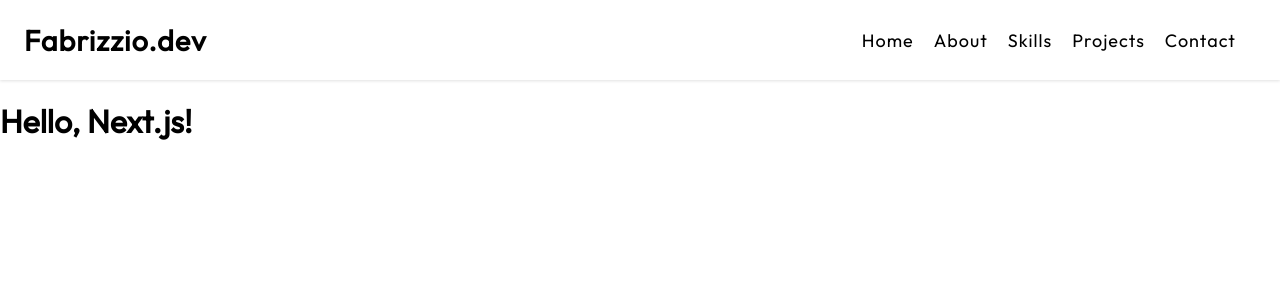
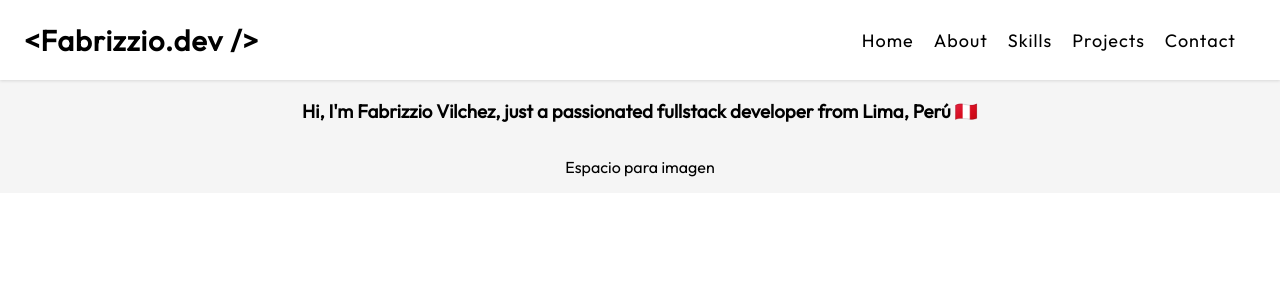
Before and after one commit to Fabrizzio20k/PORTFOLIO, a Next.js app: page / in a window 1280 px wide. Shown: the top 300 px of the page. Built offline with nearby package versions, Linux system fonts and the light colour scheme.

Commit message:
Add component for main presentation

```diff
--- a/package.json
+++ b/package.json
@@ -15,7 +15,8 @@
     "hamburger-react": "^2.5.0",
     "next": "14.0.4",
     "react": "^18",
-    "react-dom": "^18"
+    "react-dom": "^18",
+    "typewriter-effect": "^2.21.0"
   },
   "devDependencies": {
     "@types/node": "^20",
--- a/src/app/page.tsx
+++ b/src/app/page.tsx
@@ -1,3 +1,8 @@
+import styles from "@/styles/Home.module.css";
+import { Presentation } from "@/components/Presentation";
+
 export default function Page() {
-    return <h1>Hello, Next.js!</h1>
+    return (
+        <Presentation />
+    );
 }
--- a/src/components/Navbar.tsx
+++ b/src/components/Navbar.tsx
@@ -30,7 +30,7 @@ function Navbar() {
         <nav className={styles.navbar}>
             <div>
                 <Link href={"/"} className={styles.linkLogo}>
-                    <h1 className={styles.textLogo}>Fabrizzio.dev</h1>
+                    <h1 className={styles.textLogo}>&lt;Fabrizzio.dev /&gt;</h1>
                 </Link>
             </div>
             <ul className={styles.navUL}>
--- /dev/null
+++ b/src/components/Presentation.tsx
@@ -0,0 +1,16 @@
+import styles from "@/styles/Presentation.module.css";
+
+function Presentation() {
+    return (
+        <div className={styles.mainPresentation}>
+            <div className={styles.column1}>
+                <h3>Hi, I&apos;m Fabrizzio Vilchez, just a passionated fullstack developer from Lima, Perú 🇵🇪 </h3>
+            </div>
+            <div className={styles.column2}>
+                <p>Espacio para imagen</p>
+            </div>
+        </div>
+    )
+}
+
+export { Presentation };
--- /dev/null
+++ b/src/styles/Presentation.module.css
@@ -0,0 +1,7 @@
+.mainPresentation {
+    display: flex;
+    flex-direction: column;
+    justify-content: center;
+    align-items: center;
+    background-color: #f5f5f5;
+}
```
Also changed, not shown: 1 other file (tests, documents, lock files or other folders).
